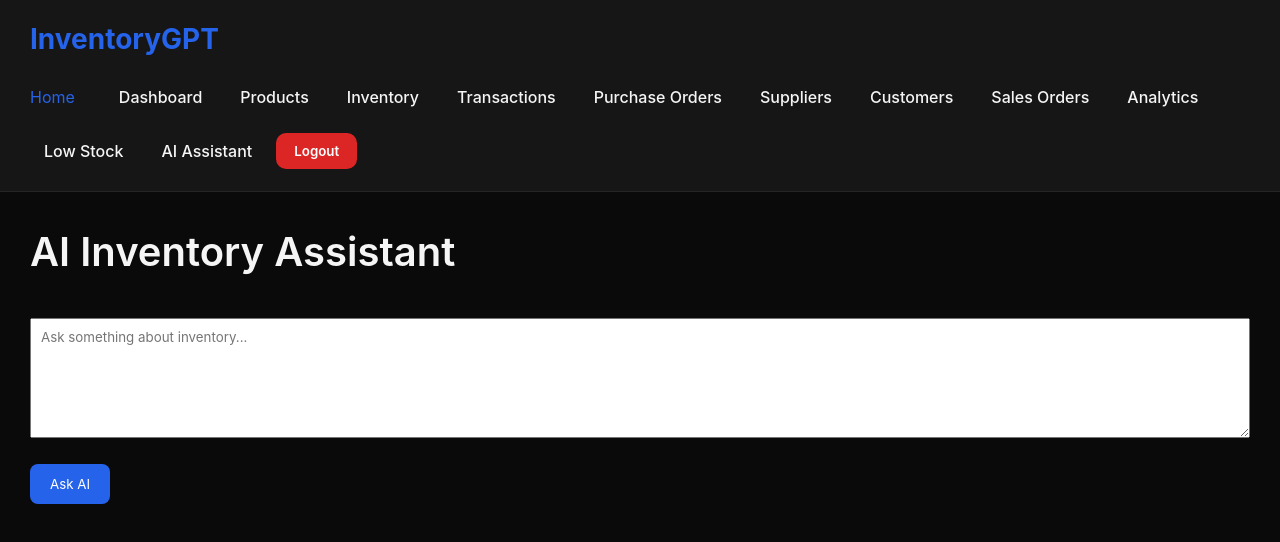
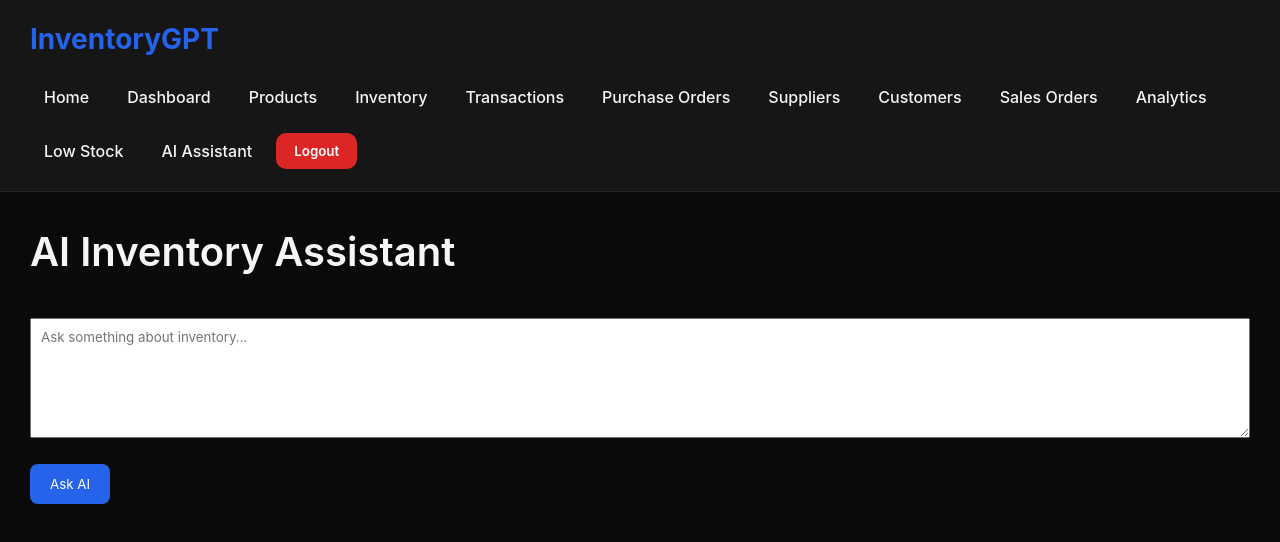
Before and after one commit to Dileepbiradha/InventoryGPT, a React (Vite) app in the folder frontend/: page /ai in a window 1280 px wide. Shown: the top 542 px of the page. Built offline with nearby package versions, Linux system fonts and the light colour scheme; no server answers.

Commit message:
Fix logout redirect

```diff
--- a/frontend/src/components/Navbar.jsx
+++ b/frontend/src/components/Navbar.jsx
@@ -4,11 +4,12 @@ function Navbar() {
   const navigate = useNavigate();
 
   const handleLogout = () => {
-  localStorage.removeItem("token");
-  localStorage.removeItem("user");
+    localStorage.removeItem("token");
+    localStorage.removeItem("user");
 
-  window.location.href = "/login";
-};
+    // Redirect to login page/home page
+    navigate("/");
+  };
 
   const linkStyle = {
     color: "#F5F5F5",
@@ -51,7 +52,7 @@ function Navbar() {
           alignItems: "center"
         }}
       >
-        <Link to="/home" style={{ marginRight: "20px"}}>Home</Link>
+        <Link to="/home" style={linkStyle}>Home</Link>
         <Link to="/dashboard" style={linkStyle}>Dashboard</Link>
         <Link to="/products" style={linkStyle}>Products</Link>
         <Link to="/inventory" style={linkStyle}>Inventory</Link>
@@ -64,7 +65,8 @@ function Navbar() {
         <Link to="/low-stock" style={linkStyle}>Low Stock</Link>
         <Link to="/ai" style={linkStyle}>AI Assistant</Link>
 
-        <button onClick={handleLogout}
+        <button
+          onClick={handleLogout}
           style={{
             background: "#DC2626",
             color: "white",
```
